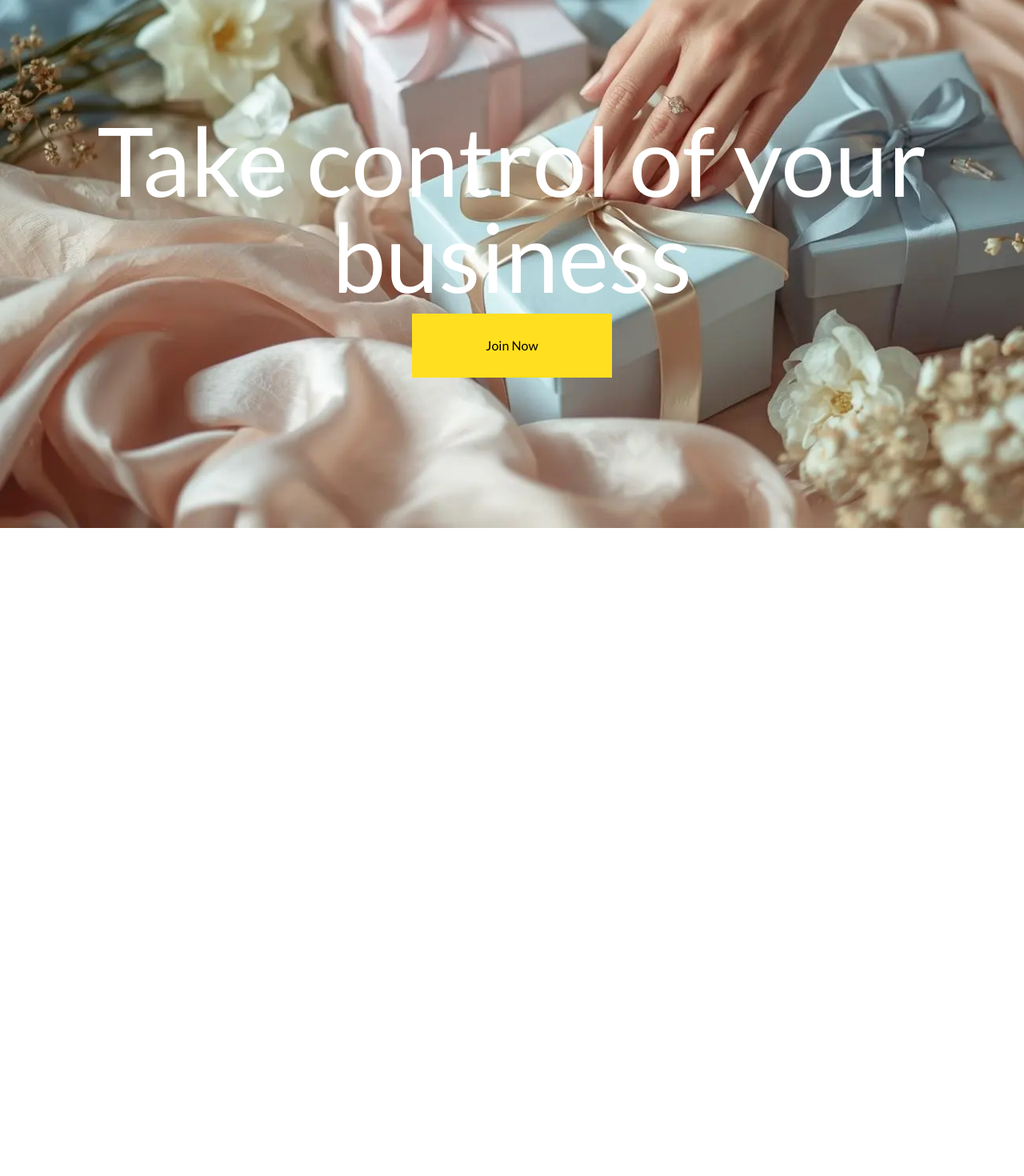
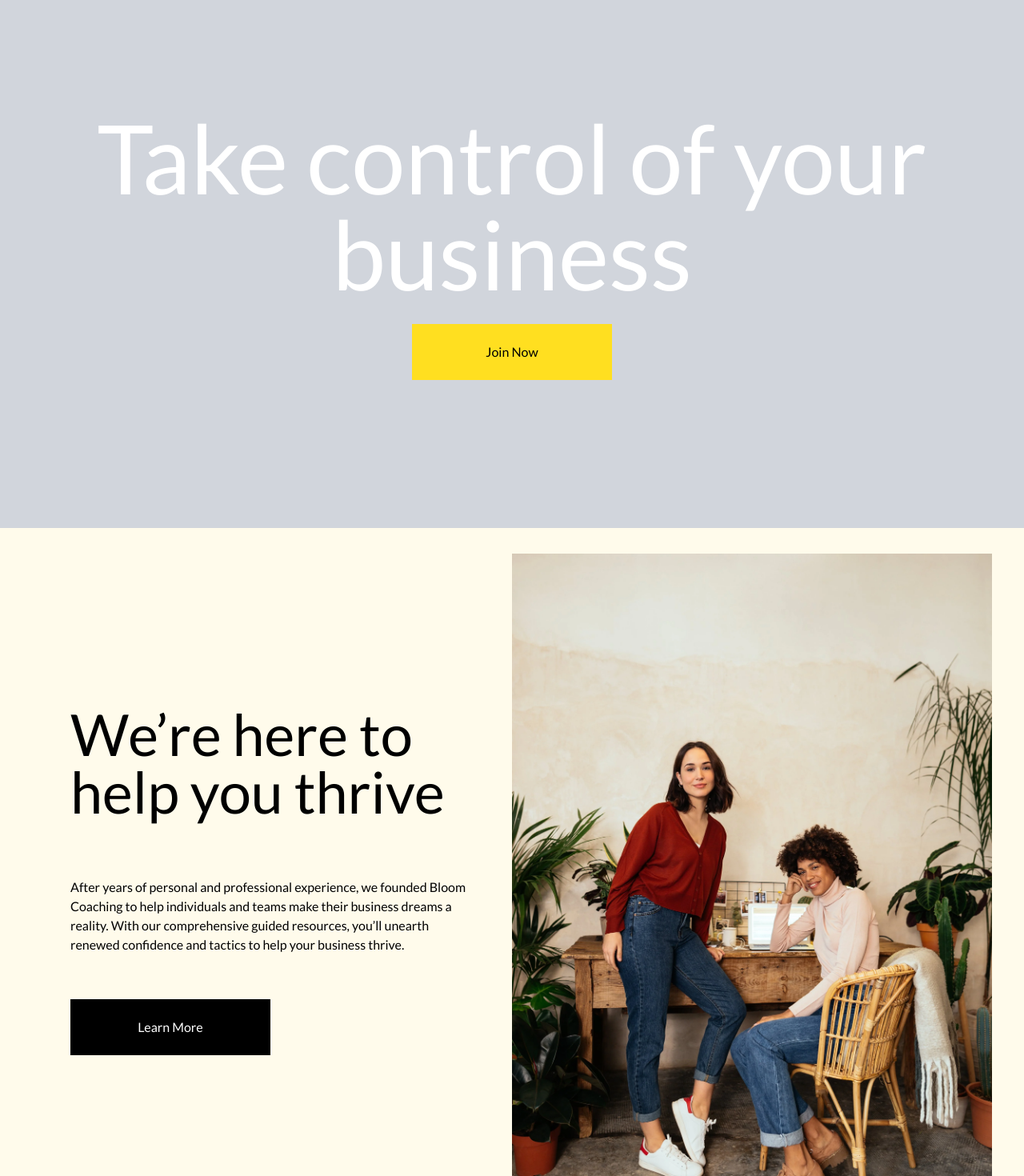
Before and after one commit to Tech041/brandisby, a React (Vite) app in the folder client/: page / in a window 1280 px wide. Shown: the part 220-1690 px from the top of the page at 80% size. Before the commit the page ends 880 px from the top, so only its background shows below. Built offline with nearby package versions, Linux system fonts and the light colour scheme; a web font is replaced by a local one.

Commit message:
add team section

```diff
--- a/client/package.json
+++ b/client/package.json
@@ -11,6 +11,7 @@
   },
   "dependencies": {
     "@tailwindcss/vite": "^4.1.13",
+    "framer-motion": "^12.23.22",
     "react": "^19.1.1",
     "react-dom": "^19.1.1",
     "react-icons": "^5.5.0",
--- a/client/src/components/Hero.tsx
+++ b/client/src/components/Hero.tsx
@@ -1,5 +1,6 @@
 import Container from "./Container";
 import { Link } from "react-router-dom";
+import { motion } from "framer-motion";
 
 const Hero = () => {
   const isLoggedIn = false;
@@ -7,14 +8,22 @@ const Hero = () => {
     <section className=" w-full h-screen text-white pt-20 flex items-center justify-center ">
       <Container>
         <div className="w-full h-full">
-          <h1 className=" text-4xl md:text-5xl lg:text-[120px] text-center text-white  py-3">
-            Take control of your business
-          </h1>
+          <motion.div
+            initial={{ y: -100, opacity: 0 }}
+            whileInView={{ y: 0, opacity: 1 }}
+            transition={{ duration: 1, ease: "easeOut" }}
+            viewport={{ once: false }}
+            className="w-full h-full"
+          >
+            <h1 className=" text-4xl md:text-5xl lg:text-[120px] text-center text-white  py-3">
+              Take control of your business
+            </h1>
+          </motion.div>
 
-          <div className="w-full h-[80px] flex justify-center items-center ">
+          <div className="w-full h-[70px] flex justify-center items-center mt-4">
             <div className=" w-full h-full flex justify-center  items-center">
               <Link
-                className=" px-4 py-2 h-[50px] lg:h-full lg:w-[250px] flex items-center justify-center  text-black  bg-yellow-300 "
+                className=" px-4 py-2 h-[50px] lg:h-full lg:w-[250px] flex items-center justify-center  text-black  bg-yellow-300 hover:bg-yellow-300/50 "
                 to={`${isLoggedIn ? "/dashboard" : "Join Now"}`}
               >
                 {isLoggedIn ? "Dashboard" : "Join Now"}
--- a/client/src/components/Navbar.tsx
+++ b/client/src/components/Navbar.tsx
@@ -45,7 +45,7 @@ const Navbar = () => {
             </div>
             <div className="">
               <Link
-                className="px-6 py-4 bg-yellow-400  text-sm font-semibold hover:bg-white "
+                className="px-6 py-4 bg-yellow-400  text-sm font-semibold hover:bg-yellow-400/50 "
                 to={"/register"}
               >
                 Join Now
--- /dev/null
+++ b/client/src/components/Team.tsx
@@ -0,0 +1,52 @@
+import React from "react";
+import Container from "./Container";
+import { Link } from "react-router-dom";
+
+const Team = () => {
+  return (
+    <section className="w-full min-h-screen bg-amber-50">
+      <Container>
+        <div className="w-full h-[800px] flex flex-col lg:flex-row items-center">
+          <div className=" flex-1 w-full h-full flex items-center justify-center">
+            <div className="px-12 ">
+              <h1 className="text-3xl md:text-5xl lg:text-7xl py-4">
+                We’re here to help you thrive
+              </h1>
+              <div className="  w-full h-[300px]   lg:hidden">
+                <img
+                  src="/images/team.webp"
+                  alt="image"
+                  className="w-full h-full object-cover"
+                />
+              </div>
+              <p className="py-4 mt-4 lg:mt-10">
+                After years of personal and professional experience, we founded
+                Bloom Coaching to help individuals and teams make their business
+                dreams a reality. With our comprehensive guided resources,
+                you’ll unearth renewed confidence and tactics to help your
+                business thrive.
+              </p>
+              <div className="w-full h-[70px] mt-3 lg:mt-10">
+                <Link
+                  className=" px-4 py-2 w-[150px] h-[50px] lg:h-full lg:w-[250px] flex items-center justify-center  text-white  bg-black hover:bg-black/50 "
+                  to={"/learn-more"}
+                >
+                  Learn More
+                </Link>
+              </div>
+            </div>
+          </div>
+          <div className=" flex-1 w-full h-full  hidden lg:block">
+            <img
+              src="/images/team.webp"
+              alt="image"
+              className="w-full h-full object-cover"
+            />
+          </div>
+        </div>
+      </Container>
+    </section>
+  );
+};
+
+export default Team;
--- a/client/src/pages/brandisby/Home.tsx
+++ b/client/src/pages/brandisby/Home.tsx
@@ -1,11 +1,13 @@
 import Hero from "../../components/Hero";
 import Navbar from "../../components/Navbar";
+import Team from "../../components/Team";
 
 const Home = () => {
   return (
-    <main className="w-full min-h-screen  bg-[url('/images/fleur_hero.webp')] bg-cover bg-no-repeat">
+    <main className="w-full min-h-screen  bg-gray-300 bg-cover bg-no-repeat">
       <Navbar />
       <Hero />
+      <Team />
     </main>
   );
 };
```
Also changed, not shown: client/public/images/team.webp (added), 1 other file (tests, documents, lock files or other folders).
